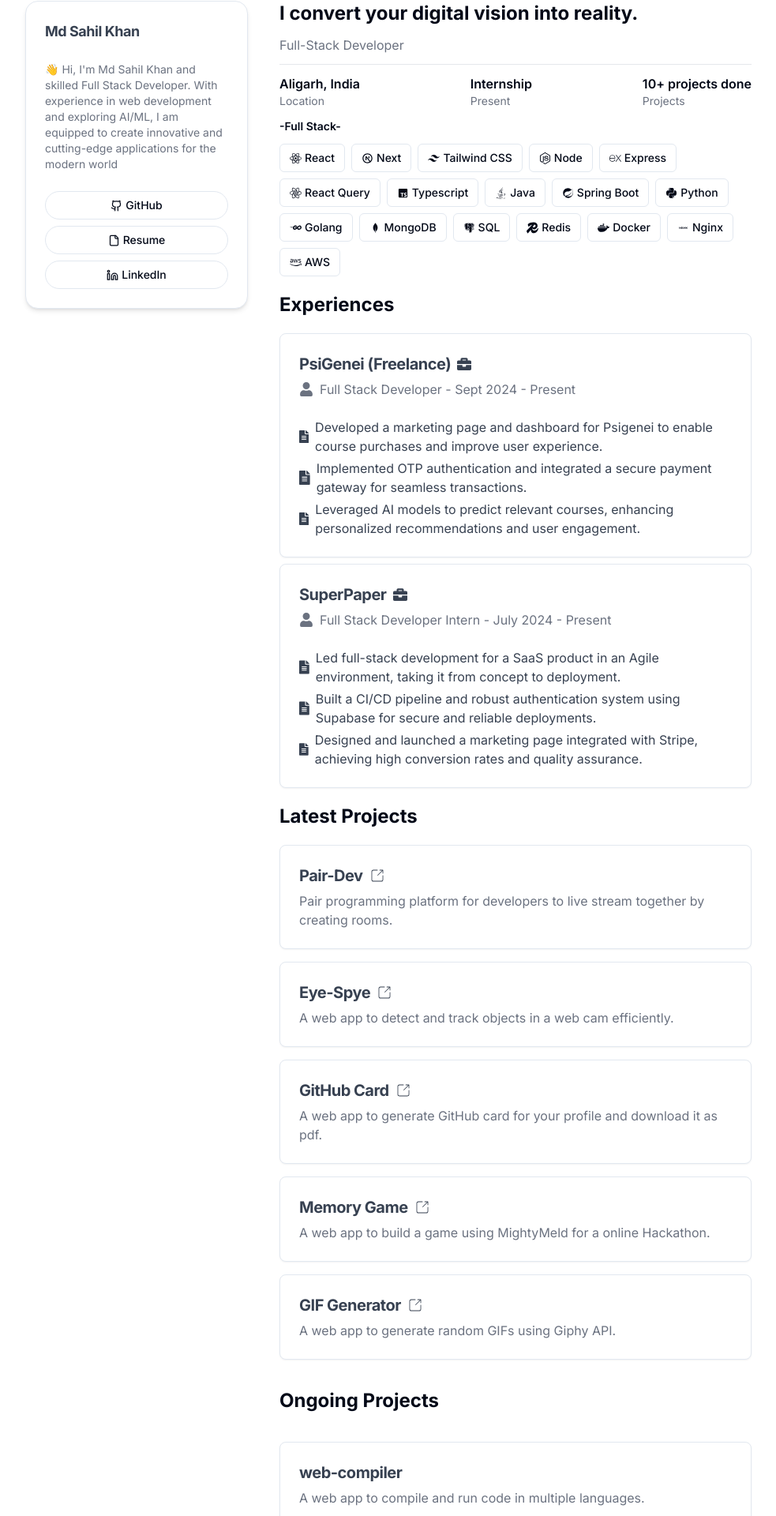
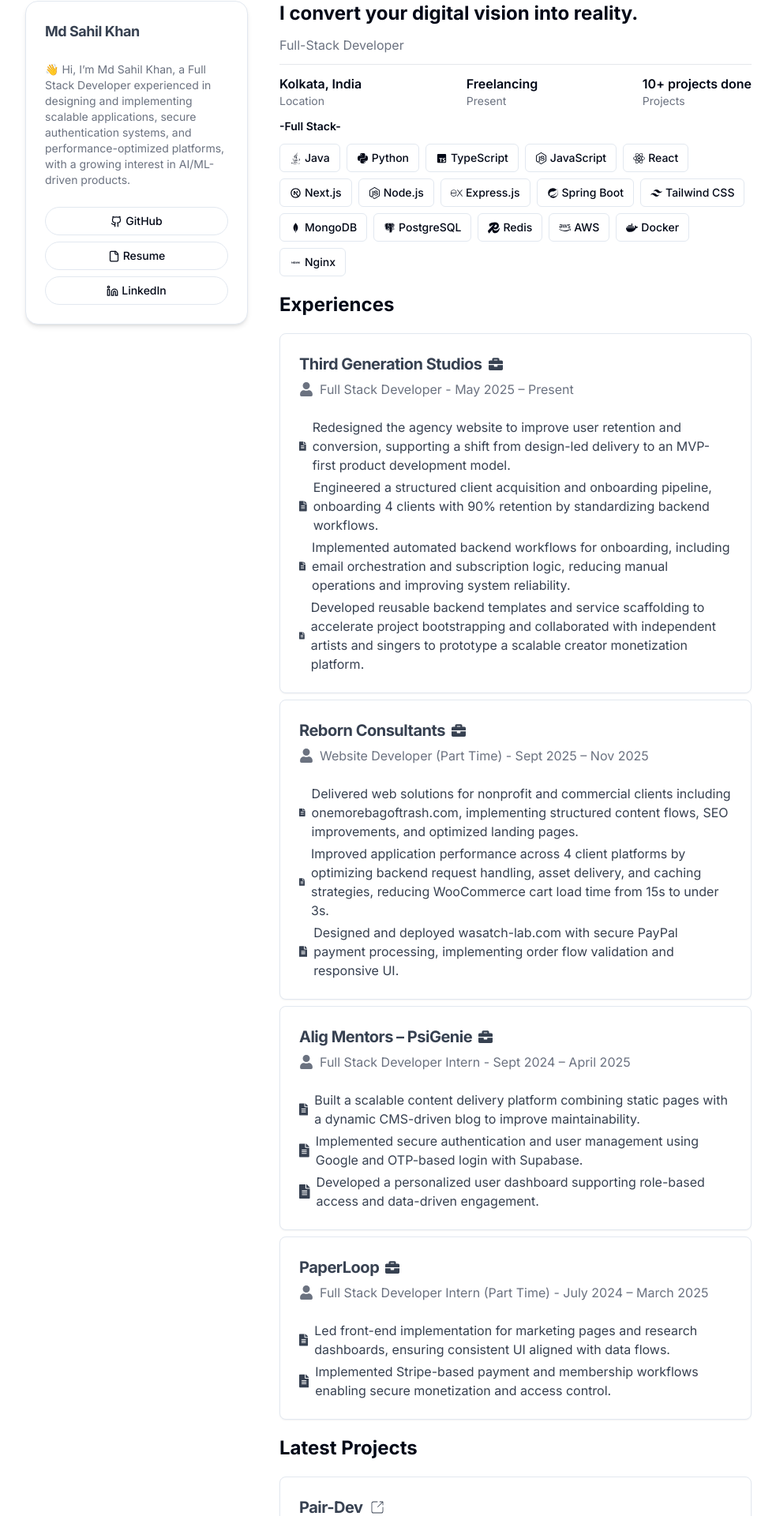
Before and after one commit to techfreakSahil/portfolio, a Next.js app: page / in a window 1280 px wide. Shown: the part 137-2057 px from the top of the page at 79% size, without its empty margins (148-1131 px from the left). Built offline with nearby package versions, Linux system fonts and the light colour scheme.

Commit message:
chore: portfolio data updated

```diff
--- a/src/components/contact-form.tsx
+++ b/src/components/contact-form.tsx
@@ -9,7 +9,7 @@
           href={`mailto:${my_details.email}`}
           className="ml-1 underline hover:text-black dark:hover:text-gray-300"
         >
-          gm6504@myamu.ac.in
+          contactkhansahil@gmail.com
         </a>
       </CardDescription>
     </Card>
--- a/src/components/main-section.tsx
+++ b/src/components/main-section.tsx
@@ -1,11 +1,10 @@
 import {
   skills,
   projects,
-  ongoing_projects,
   experiences,
 } from "@/constants/data";
 import { Button } from "./ui/button";
-import React, { ReactNode } from "react";
+import React from "react";
 import { ProjectSection } from "./project-section";
 import { ContactForm } from "./contact-form";
 import { ExperienceSection } from "./experience-section";
@@ -20,13 +19,13 @@
       <div className="w-full h-[1px] bg-gray-200 dark:bg-gray-800"></div>
       <div className="flex flex-col gap-3 sm:flex-row sm:justify-between  items-center mt-3">
         <div>
-          <h3 className="text-md font-semibold">Aligarh, India</h3>
+          <h3 className="text-md font-semibold">Kolkata, India</h3>
           <p className="text-sm text-gray-500 text-center sm:text-left">
             Location
           </p>
         </div>
         <div>
-          <h3 className="text-md font-semibold">Internship</h3>
+          <h3 className="text-md font-semibold">Freelancing</h3>
           <p className="text-sm text-gray-500 text-center sm:text-left ">
             Present
           </p>
@@ -60,14 +59,6 @@
             url={project.url}
           />
         ))}
-        <h2 className="text-2xl font-bold my-5">Ongoing Projects</h2>
-        {ongoing_projects.map((project, index) => (
-          <ProjectSection
-            key={index}
-            title={project.title}
-            description={project.description}
-          />
-        ))}
       </div>
       <h2 className="text-2xl font-bold my-5" id="contact">
         Contact
--- a/src/constants/data.ts
+++ b/src/constants/data.ts
@@ -15,128 +15,75 @@
 import { SiRedis, SiReactquery } from "react-icons/si";
 import { DiNginx } from "react-icons/di";
 export const skills = [
-  {
-    icon: FaReact,
-    name: "React",
-  },
-  {
-    icon: RiNextjsLine,
-    name: "Next",
-  },
-  {
-    icon: RiTailwindCssFill,
-    name: "Tailwind CSS",
-  },
-  {
-    icon: FaNodeJs,
-    name: "Node",
-  },
-  {
-    icon: SiExpress,
-    name: "Express",
-  },
-  { icon: SiReactquery, name: "React Query" },
+  // Programming Languages
+  { icon: FaJava, name: "Java" },
+  { icon: FaPython, name: "Python" },
+  { icon: BiLogoTypescript, name: "TypeScript" },
+  { icon: FaNodeJs, name: "JavaScript" },
 
-  {
-    icon: BiLogoTypescript,
-    name: "Typescript",
-  },
-  {
-    icon: FaJava,
-    name: "Java",
-  },
-  {
-    icon: BiLogoSpringBoot,
-    name: "Spring Boot",
-  },
+  // Frameworks & Libraries
+  { icon: FaReact, name: "React" },
+  { icon: RiNextjsLine, name: "Next.js" },
+  { icon: FaNodeJs, name: "Node.js" },
+  { icon: SiExpress, name: "Express.js" },
+  { icon: BiLogoSpringBoot, name: "Spring Boot" },
+  { icon: RiTailwindCssFill, name: "Tailwind CSS" },
 
-  {
-    icon: FaPython,
-    name: "Python",
-  },
-  {
-    icon: FaGolang,
-    name: "Golang",
-  },
-  {
-    icon: BiLogoMongodb,
-    name: "MongoDB",
-  },
-  {
-    icon: BiLogoPostgresql,
-    name: "SQL",
-  },
-  {
-    icon: SiRedis,
-    name: "Redis",
-  },
-  {
-    icon: FaDocker,
-    name: "Docker",
-  },
-  {
-    icon: DiNginx,
-    name: "Nginx",
-  },
-  {
-    icon: FaAws,
-    name: "AWS",
-  },
+  // Databases
+  { icon: BiLogoMongodb, name: "MongoDB" },
+  { icon: BiLogoPostgresql, name: "PostgreSQL" },
+  { icon: SiRedis, name: "Redis" },
+
+  // Cloud & Dev Tools
+  { icon: FaAws, name: "AWS" },
+  { icon: FaDocker, name: "Docker" },
+  { icon: DiNginx, name: "Nginx" },
 ];
+
 
 export const projects = [
   {
     title: "Pair-Dev",
     description:
-      "Pair programming platform for developers to live stream together by creating rooms.",
+      "Pair programming platform that allows developers to create rooms and live stream while coding together.",
     url: "https://github.com/techfreakSahil/pair-dev",
   },
   {
-    title: "Eye-Spye",
+    title: "Intentional Living – Life Tracker",
     description:
-      "A web app to detect and track objects in a web cam efficiently.",
-    url: "https://eye-spye.netlify.app/",
+      "A full-stack habit tracking platform built with Next.js and Supabase, supporting 100+ active users. Features scheduled reminders, admin dashboard, role-based access control, and Stripe-powered subscription monetization.",
+    url: "https://www.intentionalliving.health",
+  },
+  {
+    title: "NuTor Academy",
+    description:
+      "SEO-optimized high-performance landing page built with Next.js. Implemented structured metadata, responsive layouts, and integrated Google Search Console and Tag Manager for analytics and visibility.",
+    url: "https://www.nutoracademy.in/",
   },
   {
     title: "GitHub Card",
     description:
-      "A web app to generate GitHub card for your profile and download it as pdf.",
+      "Web app that generates a GitHub profile card and allows users to download it as a PDF.",
     url: "https://githubcard-generate.netlify.app/",
   },
   {
     title: "Memory Game",
     description:
-      "A web app to build a game using MightyMeld for a online Hackathon.",
+      "Browser-based memory game built using MightyMeld for an online hackathon.",
     url: "https://creative-build-memory.netlify.app/",
   },
   {
     title: "GIF Generator",
-    description: "A web app to generate random GIFs using Giphy API.",
+    description:
+      "Web app that generates random GIFs using the Giphy API.",
     url: "https://genuine-sunburst-ccaa06.netlify.app/",
-  },
-];
-
-export const ongoing_projects = [
-  {
-    title: "web-compiler",
-    description: "A web app to compile and run code in multiple languages.",
-  },
-  {
-    title: "customer-tracking-system",
-    description:
-      "A web app to track customers and their orders for a small business.",
-  },
-  {
-    title: "prompt-pallete",
-    description:
-      "A web app to generate prompts for users basis on the interface created by the user specification.",
   },
 ];
 
 export const experiences = [
   {
     company: {
-      name: "PsiGenei (Freelance)",
+      name: "Third Generation Studios",
       icon: FaBriefcase,
     },
     role: {
@@ -145,20 +92,43 @@
     },
     description: {
       work: [
-        "Developed a marketing page and dashboard for Psigenei to enable course purchases and improve user experience.",
-        "Implemented OTP authentication and integrated a secure payment gateway for seamless transactions.",
-        "Leveraged AI models to predict relevant courses, enhancing personalized recommendations and user engagement.",
+        "Redesigned the agency website to improve user retention and conversion, supporting a shift from design-led delivery to an MVP-first product development model.",
+        "Engineered a structured client acquisition and onboarding pipeline, onboarding 4 clients with 90% retention by standardizing backend workflows.",
+        "Implemented automated backend workflows for onboarding, including email orchestration and subscription logic, reducing manual operations and improving system reliability.",
+        "Developed reusable backend templates and service scaffolding to accelerate project bootstrapping and collaborated with independent artists and singers to prototype a scalable creator monetization platform.",
       ],
       icon: FaFileAlt,
     },
     duration: {
-      time: "Sept 2024 - Present",
+      time: "May 2025 – Present",
       icon: FaCalendarAlt,
     },
   },
   {
     company: {
-      name: "SuperPaper",
+      name: "Reborn Consultants",
+      icon: FaBriefcase,
+    },
+    role: {
+      title: "Website Developer (Part Time)",
+      icon: FaUser,
+    },
+    description: {
+      work: [
+        "Delivered web solutions for nonprofit and commercial clients including onemorebagoftrash.com, implementing structured content flows, SEO improvements, and optimized landing pages.",
+        "Improved application performance across 4 client platforms by optimizing backend request handling, asset delivery, and caching strategies, reducing WooCommerce cart load time from 15s to under 3s.",
+        "Designed and deployed wasatch-lab.com with secure PayPal payment processing, implementing order flow validation and responsive UI.",
+      ],
+      icon: FaFileAlt,
+    },
+    duration: {
+      time: "Sept 2025 – Nov 2025",
+      icon: FaCalendarAlt,
+    },
+  },
+  {
+    company: {
+      name: "Alig Mentors – PsiGenie",
       icon: FaBriefcase,
     },
     role: {
@@ -167,30 +137,50 @@
     },
     description: {
       work: [
-        "Led full-stack development for a SaaS product in an Agile environment, taking it from concept to deployment.",
-        "Built a CI/CD pipeline and robust authentication system using Supabase for secure and reliable deployments.",
-        "Designed and launched a marketing page integrated with Stripe, achieving high conversion rates and quality assurance.",
+        "Built a scalable content delivery platform combining static pages with a dynamic CMS-driven blog to improve maintainability.",
+        "Implemented secure authentication and user management using Google and OTP-based login with Supabase.",
+        "Developed a personalized user dashboard supporting role-based access and data-driven engagement.",
       ],
       icon: FaFileAlt,
     },
     duration: {
-      time: "July 2024 - Present",
+      time: "Sept 2024 – April 2025",
+      icon: FaCalendarAlt,
+    },
+  },
+  {
+    company: {
+      name: "PaperLoop",
+      icon: FaBriefcase,
+    },
+    role: {
+      title: "Full Stack Developer Intern (Part Time)",
+      icon: FaUser,
+    },
+    description: {
+      work: [
+        "Led front-end implementation for marketing pages and research dashboards, ensuring consistent UI aligned with data flows.",
+        "Implemented Stripe-based payment and membership workflows enabling secure monetization and access control.",
+      ],
+      icon: FaFileAlt,
+    },
+    duration: {
+      time: "July 2024 – March 2025",
       icon: FaCalendarAlt,
     },
   },
 ];
 
+
 export const my_details = {
   name: "Md Sahil Khan",
-  location: "Aligarh, India",
-  internship: "Present",
+  location: "Kolkata, India",
+  Freelancing: "Present",
   projects_done: "10+ projects done",
   email: "contactkhan@gmail.com",
-  description: `👋 Hi, I'm Md Sahil Khan and skilled Full Stack Developer. With
-  experience in web development and exploring AI/ML, I am equipped to
-  create innovative and cutting-edge applications for the modern world`,
+  description: `👋 Hi, I’m Md Sahil Khan, a Full Stack Developer experienced in designing and implementing scalable applications, secure authentication systems, and performance-optimized platforms, with a growing interest in AI/ML-driven products.`,
   github_url: "https://github.com/techfreakSahil",
   resume_url:
-    "https://drive.google.com/file/d/1hW362VXuszepcfFV84FxH_RYMfPtlKl9/view?usp=drivesdk",
+    "https://drive.google.com/file/d/1rcqNdz4MkTL38eM9dSgPiIwfRt8SYp3v/view?usp=sharing",
   linkedin_url: "https://www.linkedin.com/in/md-sahil-khan-133490227/",
 };
```
